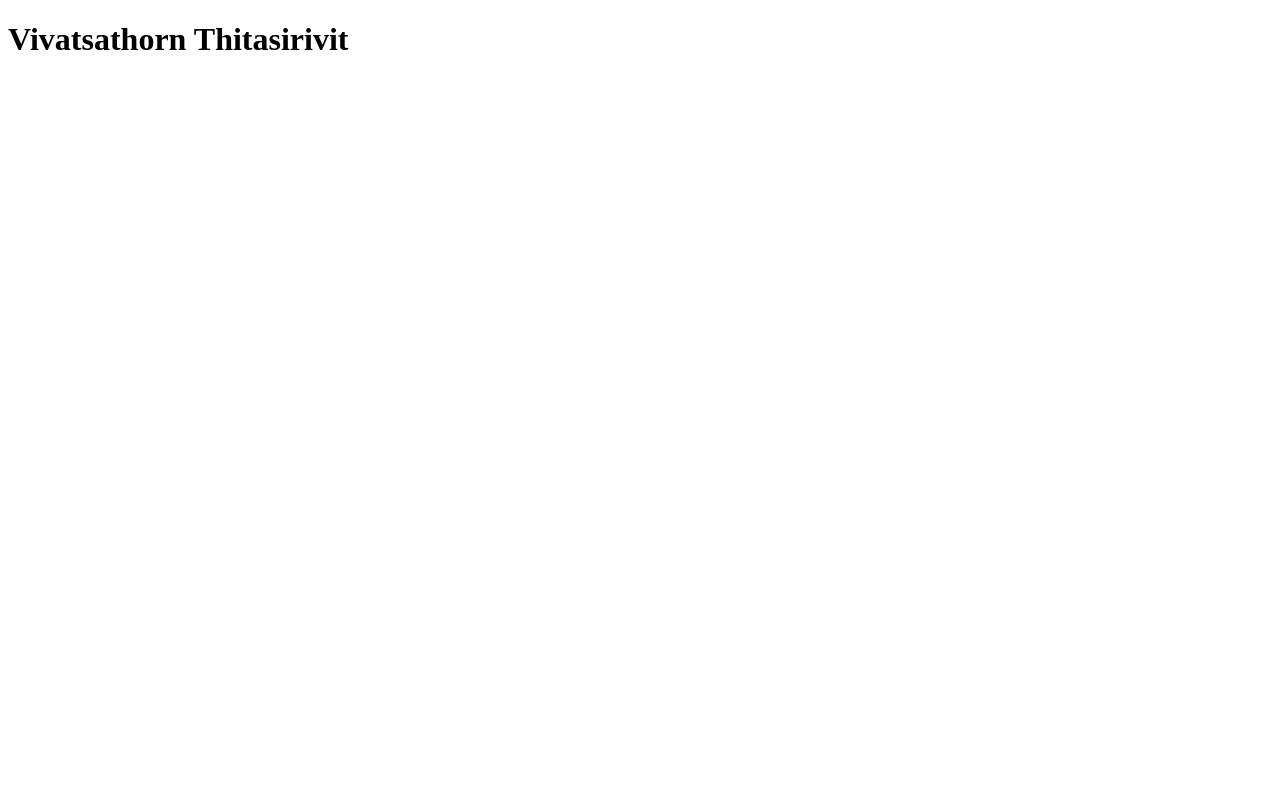
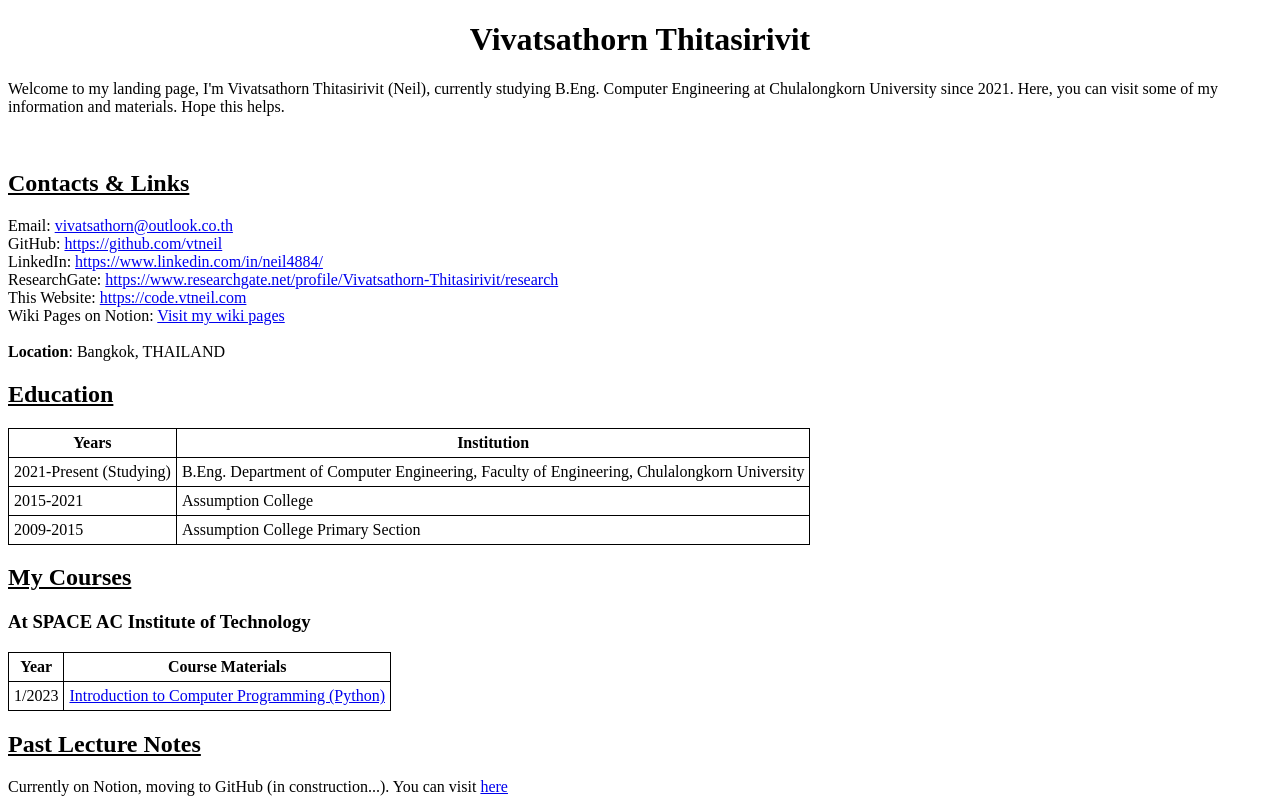
Before and after one commit to vtneil/vtneil.github.io, a plain HTML site: page index.html in a window 1280 px wide. Drawn offline with Linux system fonts and the light colour scheme.

Commit message:
Update website

```diff
--- /dev/null
+++ b/courses/comp101.html
@@ -0,0 +1,20 @@
+<!DOCTYPE html>
+<html lang="en">
+<head>
+    <meta http-equiv="content-type" content="text/html" charset="UTF-8">
+    <link rel="stylesheet" type="text/css" href="../styles.css">
+    <title>Introduction to Computer Programming (Python) 1/2023</title>
+</head>
+<body>
+
+<h1>Introduction to Computer Programming (Python) 1/2023</h1>
+<h2>Course syllabus</h2>
+<a href="/">Download course syllabus</a>
+<h2>Course materials</h2>
+<a href="https://github.com/vtneil/course-comp101">
+    Visit course's codebase on GitHub
+</a><br>
+<br><button onclick="history.back()">Go Back</button>
+
+</body>
+</html>
--- a/index.html
+++ b/index.html
@@ -14,11 +14,71 @@
 
       gtag('config', 'G-E112VXTHE4');
     </script>
+    <script type="module" src="https://md-block.verou.me/md-block.js"></script>
     <meta http-equiv="content-type" content="text/html" charset="UTF-8">
+    <link rel="stylesheet" type="text/css" href="styles.css">
     <title>Vivatsathorn Thitasirivit</title>
 </head>
 <body>
+
 <h1>Vivatsathorn Thitasirivit</h1>
+<p>
+    Welcome to my landing page, I'm Vivatsathorn Thitasirivit (Neil), currently
+    studying B.Eng. Computer Engineering at Chulalongkorn University since 2021.
+    Here, you can visit some of my information and materials. Hope this helps.
+</p><br>
+
+<h2>Contacts & Links</h2>
+Email: <a href="mailto:vivatsathorn@outlook.co.th">vivatsathorn@outlook.co.th</a><br>
+GitHub: <a href="https://github.com/vtneil">https://github.com/vtneil</a><br>
+LinkedIn: <a href="https://www.linkedin.com/in/neil4884/">https://www.linkedin.com/in/neil4884/</a><br>
+ResearchGate: <a href="https://www.researchgate.net/profile/Vivatsathorn-Thitasirivit/research">https://www.researchgate.net/profile/Vivatsathorn-Thitasirivit/research</a><br>
+This Website: <a href="https://code.vtneil.com">https://code.vtneil.com</a><br>
+Wiki Pages on Notion:
+<a href="https://neil4884.notion.site/8bfae930355c4401b721be1839c765b9?v=752b85138f1e407d95c974a34bf56f5d">
+    Visit my wiki pages
+</a><br>
+
+<br><b>Location</b>: Bangkok, THAILAND<br>
+
+<h2>Education</h2>
+<table>
+    <tr>
+        <th>Years</th>
+        <th>Institution</th>
+    </tr>
+    <tr>
+        <td>2021-Present (Studying)</td>
+        <td>B.Eng. Department of Computer Engineering, Faculty of Engineering, Chulalongkorn University</td>
+    </tr>
+    <tr>
+        <td>2015-2021</td>
+        <td>Assumption College</td>
+    </tr>
+    <tr>
+        <td>2009-2015</td>
+        <td>Assumption College Primary Section</td>
+    </tr>
+</table>
+
+<h2>My Courses</h2>
+<h3>At SPACE AC Institute of Technology</h3>
+<table>
+    <tr>
+        <th>Year</th>
+        <th>Course Materials</th>
+    </tr>
+    <tr>
+        <td>1/2023</td>
+        <td><a href="courses/comp101.html">Introduction to Computer Programming (Python)</a></td>
+    </tr>
+</table>
+
+<h2>Past Lecture Notes</h2>
+Currently on Notion, moving to GitHub (in construction...). You can visit
+<a href="https://neil4884.notion.site/Chulalongkorn-University-447a9cea4af64857a13fd70b40d0959e">
+    here
+</a>
 
 </body>
 </html>
--- /dev/null
+++ b/styles.css
@@ -0,0 +1,13 @@
+table, th, td {
+    border: 1px solid black;
+    border-collapse: collapse;
+    padding: 5px;
+}
+
+h1 {
+    text-align: center;
+}
+
+h2 {
+    text-decoration: underline;
+}
```
Also changed, not shown: 1 other file.
